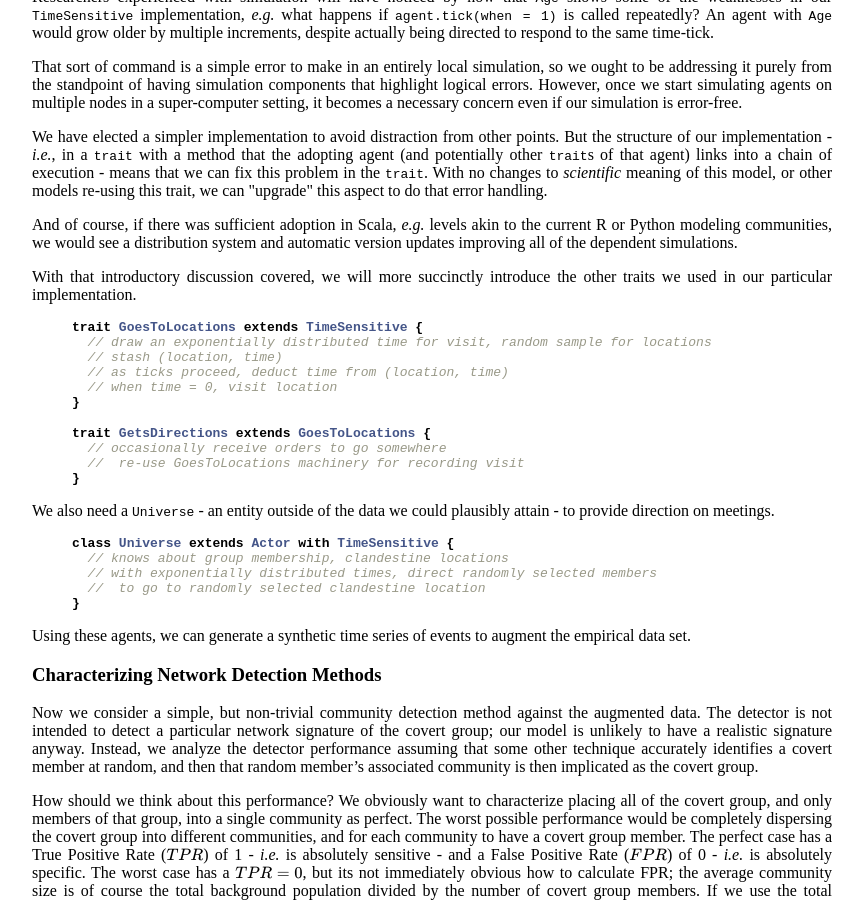
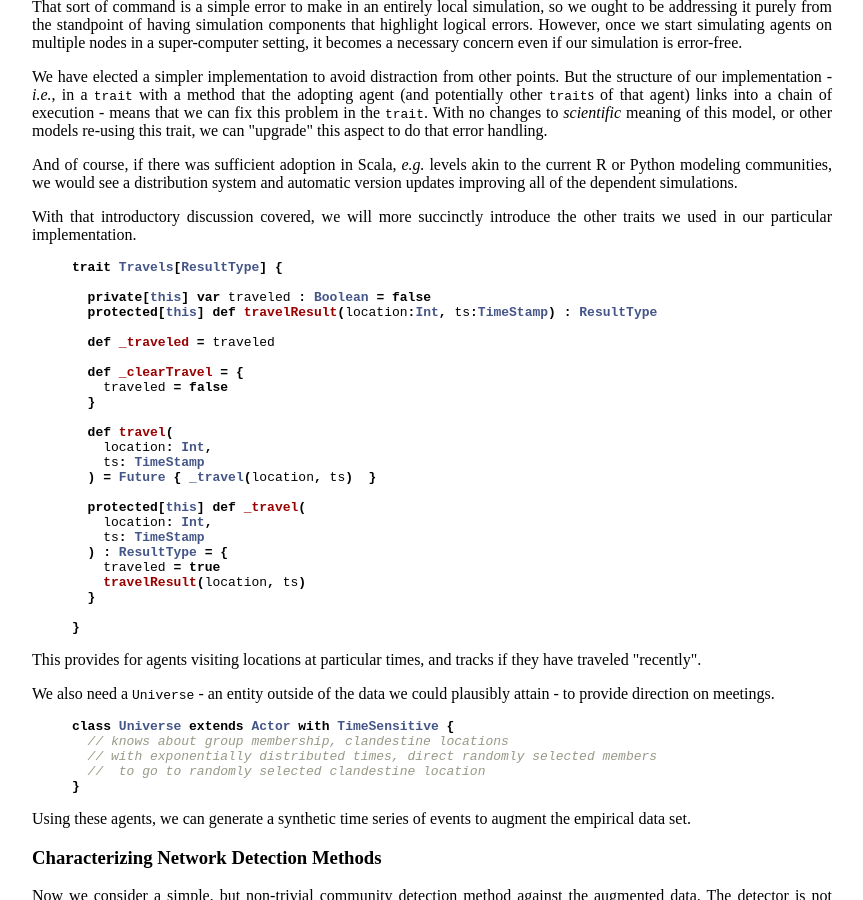
Before and after one commit to pearsonca/scala-commsim, a Jekyll site: the page built from index.md, in a window 1280 px wide and 900 px high, scrolled down 10288 px. Shown: the whole window, without its empty margins (208-1071 px from the left). Built offline with Jekyll 4.4.1, drawn with Linux system fonts in a browser that asks for light colours; formulas are drawn with MathJax 3; some of the changed text lies outside the part shown.

Commit message:
implementation discussion updates

```diff
--- a/index.md
+++ b/index.md
@@ -671,16 +671,12 @@ Recall, however, that traits are meant to be consumed:
 {% highlight scala %}
 class AgentImpl(visProbPerTick: Double, /*...*/) extends Agent {
 
-  // ...
-  private var visited = false
-
   override def _tick(when:Int) = {
-    if (!visited && (Math.random < visProbPerTick)) {
+    if (!_traveled && (Math.random < visProbPerTick)) {
       // do something on this time step
       // ...
     } else {
-      // reset visit lock
-      visited = false
+      _clearTravel
     }
     super._tick(when)
   }
@@ -752,20 +748,35 @@ With that introductory discussion covered, we will more succinctly introduce the
 other traits we used in our particular implementation.
 
 {% highlight scala %}
-trait GoesToLocations extends TimeSensitive {
-  // draw an exponentially distributed time for visit, random sample for locations
-  // stash (location, time)
-  // as ticks proceed, deduct time from (location, time)
-  // when time = 0, visit location
+trait Travels[ResultType] {
+
+  private[this] var traveled : Boolean = false
+  protected[this] def travelResult(location:Int, ts:TimeStamp) : ResultType
+
+  def _traveled = traveled
+
+  def _clearTravel = {
+    traveled = false
+  }
+
+  def travel(
+    location: Int,
+    ts: TimeStamp
+  ) = Future { _travel(location, ts)  }
+
+  protected[this] def _travel(
+    location: Int,
+    ts: TimeStamp
+  ) : ResultType = {
+    traveled = true
+    travelResult(location, ts)
+  }
+
 }
 {% endhighlight %}
 
-{% highlight scala %}
-trait GetsDirections extends GoesToLocations {
-  // occasionally receive orders to go somewhere
-  //  re-use GoesToLocations machinery for recording visit
-}
-{% endhighlight %}
+This provides for agents visiting locations at particular times, and tracks if
+they have traveled \"recently\".
 
 We also need a `Universe` - an entity outside of the data we could plausibly
 attain - to provide direction on meetings.
```
